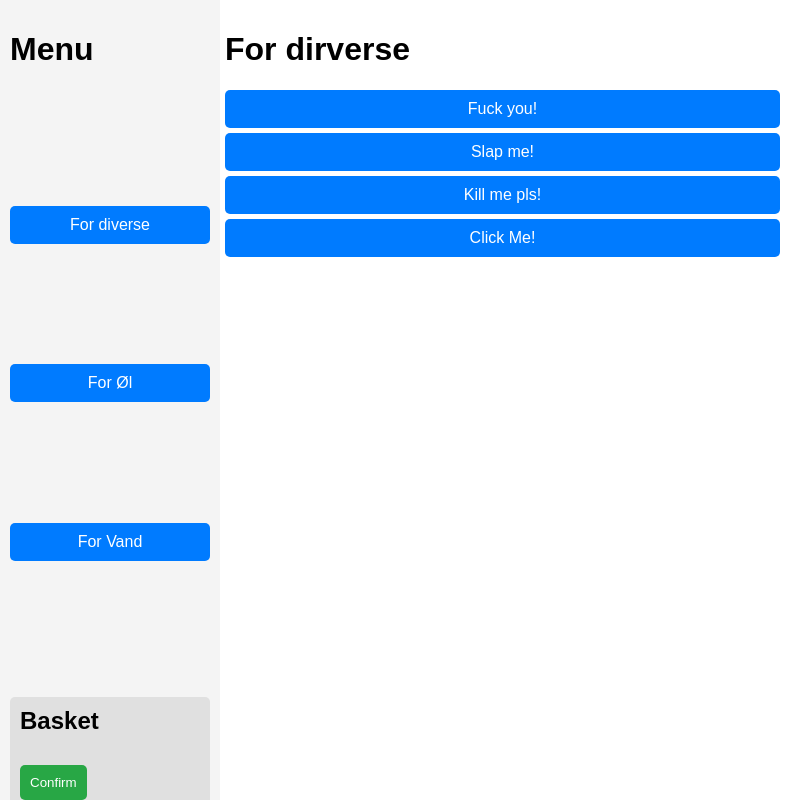
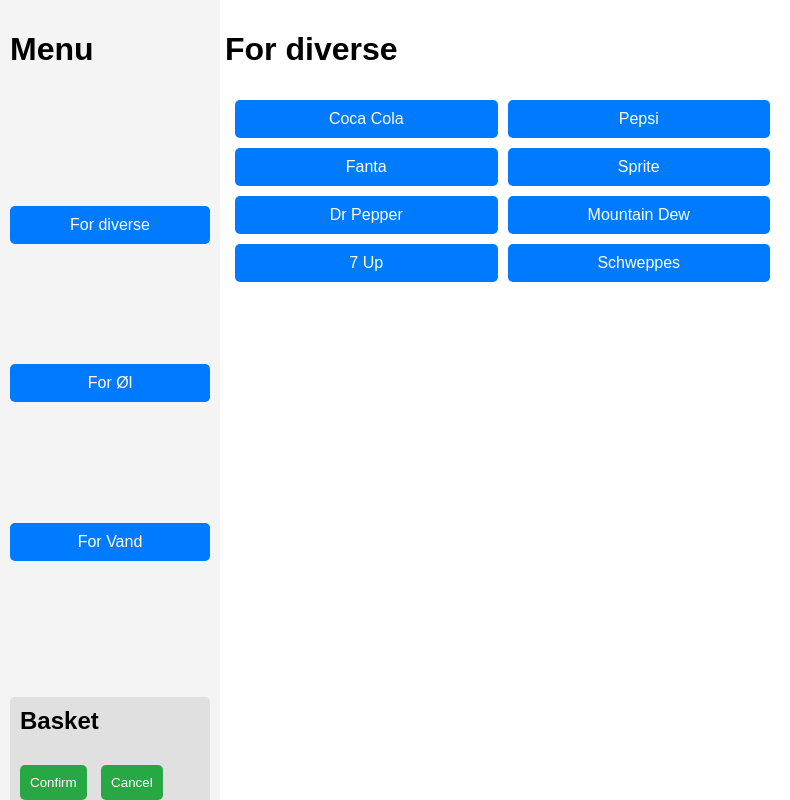
Before and after one commit to Nomisa02/Semesterprojekt3, an Electron app: page index.html in a window 790 px wide. Both pictures are taken after a click on the element "For diverse". Drawn offline with Linux system fonts and the light colour scheme; no server answers.

Commit message:
Small updates to UI

```diff
--- a/Page1.html
+++ b/Page1.html
@@ -1,11 +1,11 @@
-<h1>For dirverse</h1>
-<div class="clickable-box" onclick="clickBox('Fuck you badly')">Fuck you!</div>
-<div class="clickable-box" onclick="clickBox('I wanna slap you til death')">Slap me!</div>
-<div class="clickable-box" onclick="clickBox('I am going to shoot you')">Kill me pls!</div>
-<div class="clickable-box" onclick="clickBox('You have tingels')">Click Me!</div>
-
-<!-- New interactive elements
-<button class="button" onclick="buttonClicked()">Click Button</button>
-<input type="text" class="input-field" id="inputField" placeholder="Enter text">
-<button class="button" onclick="inputButtonClicked()">Submit</button>
--->
+<h1>For diverse</h1>
+<div class="grid-container">
+    <div class="clickable-box" onclick="clickBox('Coca Cola')">Coca Cola</div>
+    <div class="clickable-box" onclick="clickBox('Pepsi')">Pepsi</div>
+    <div class="clickable-box" onclick="clickBox('Fanta')">Fanta</div>
+    <div class="clickable-box" onclick="clickBox('Sprite')">Sprite</div>
+    <div class="clickable-box" onclick="clickBox('Dr Pepper')">Dr Pepper</div>
+    <div class="clickable-box" onclick="clickBox('Mountain Dew')">Mountain Dew</div>
+    <div class="clickable-box" onclick="clickBox('7 Up')">7 Up</div>
+    <div class="clickable-box" onclick="clickBox('Schweppes')">Schweppes</div>
+</div>
--- a/index.html
+++ b/index.html
@@ -16,6 +16,7 @@
             <h2>Basket</h2>
             <ul id="basketItems"></ul>
             <button onclick="confirmBasket()">Confirm</button>
+            <button onclick="cancelBasket()" class="cancel-btn">Cancel</button>
         </div>
     </div>
     <div class="separator"></div>
--- a/script.js
+++ b/script.js
@@ -34,9 +34,14 @@
     }
 }
 
+function cancelBasket() {
+    basket = [];
+    updateBasketUI();
+    alert('Basket cleared.');
+}
+
 function clickBox(item) {
     if (item) {
-        alert(`You have selected: ${item}`);
         addToBasket(item);
     } else {
         alert('No item provided.');
--- a/style.css
+++ b/style.css
@@ -122,3 +122,37 @@
 .basket button:hover {
     background-color: #218838;
 }
+
+
+.confirm-btn {
+    background-color: #28a745;
+}
+
+.cancel-btn {
+    background-color: #dc3545;
+    margin-left: 10px;
+}
+
+.basket button {
+    color: white;
+    border: none;
+    padding: 10px;
+    border-radius: 5px;
+    cursor: pointer;
+    margin-top: 10px;
+}
+
+.basket button:hover {
+    filter: brightness(90%);
+}
+
+.grid-container {
+    display: grid;
+    grid-template-columns: repeat(2, 1fr);
+    gap: 10px;
+    padding: 10px;
+}
+
+.grid-container .clickable-box {
+    margin: 0;
+}
```
Also changed, not shown: 1 other file.
